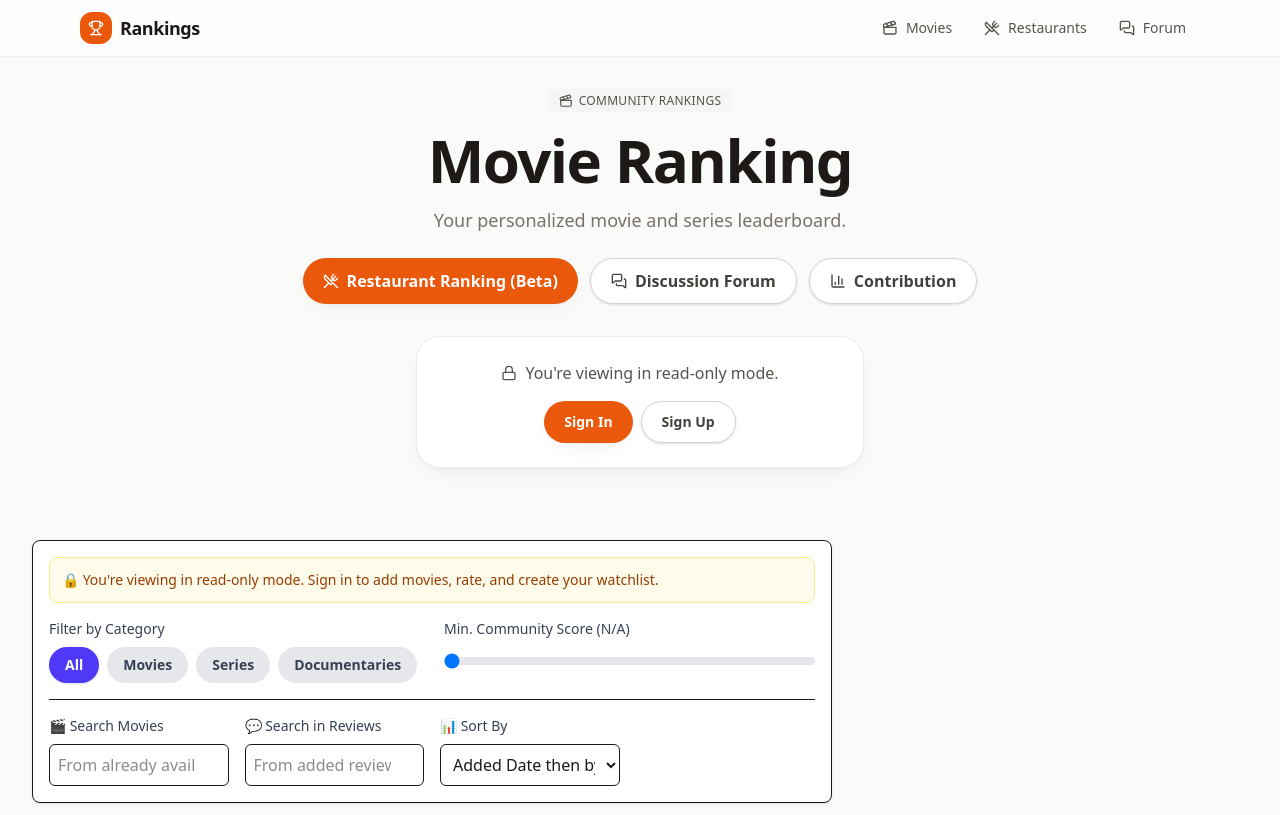
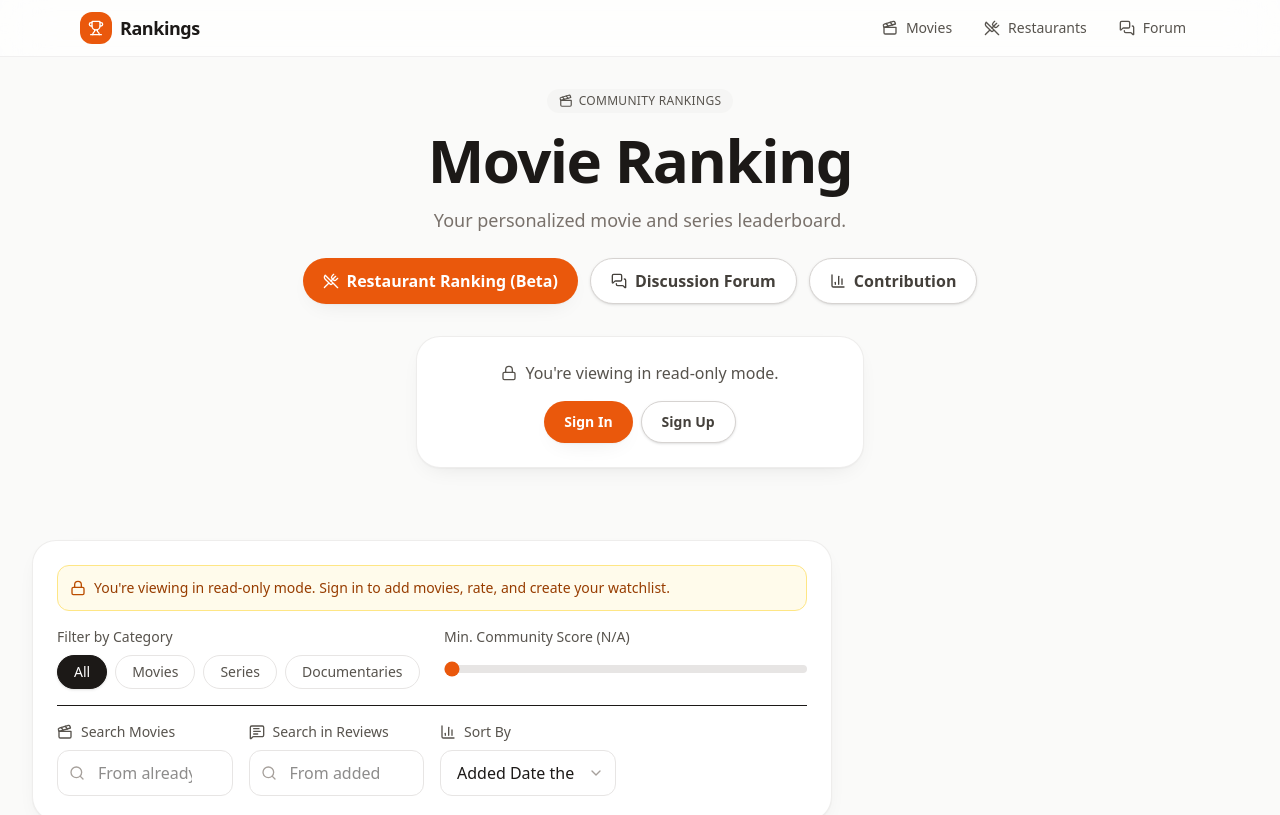
Before and after one commit to mvbuff/movie-ranking-app, a Next.js app: page / in a window 1280 px wide. Shown: the top 815 px of the page. Built offline with nearby package versions, Linux system fonts and the light colour scheme; no server answers; the database is empty.

Commit message:
MUSE: UI refresh for filter-controls.tsx - modernize visuals per design contract (stone palette, input-modern, pills, lucide icons); presentation only

```diff
--- a/src/components/filter-controls.tsx
+++ b/src/components/filter-controls.tsx
@@ -1,6 +1,6 @@
 'use client';
 import { SLIDER_RATING_SCALE } from '@/lib/rating-system';
-import { X, Activity } from 'lucide-react';
+import { X, Activity, Search, Lock, Star, Clapperboard, MessageSquareText, BarChart3, Bell, ChevronDown } from 'lucide-react';
 
 // Manually define the Category type for client-side use
 export type Category = 'MOVIE' | 'SERIES' | 'DOCUMENTARY';
@@ -51,11 +51,12 @@ export default function FilterControls({
     : categories;
 
   return (
-    <div className="w-full max-w-7xl mx-auto my-8 p-4 bg-white rounded-lg shadow-sm border">
+    <div className="w-full max-w-7xl mx-auto my-8 p-4 sm:p-6 bg-white rounded-3xl border border-stone-200/70 shadow-soft">
       {readOnlyMode && (
-        <div className="mb-4 p-3 bg-amber-50 border border-amber-200 rounded-lg">
+        <div className="mb-4 p-3 bg-amber-50 border border-amber-200 rounded-xl flex items-start gap-2">
+          <Lock size={16} className="text-amber-700 mt-0.5 shrink-0" />
           <p className="text-amber-800 text-sm">
-            🔒 You&apos;re viewing in read-only mode. Sign in to add movies, rate, and create your watchlist.
+            You&apos;re viewing in read-only mode. Sign in to add movies, rate, and create your watchlist.
           </p>
         </div>
       )}
@@ -63,29 +64,27 @@ export default function FilterControls({
       <div className="grid grid-cols-1 md:grid-cols-2 gap-6">
         {/* Category Filters */}
         <div className="space-y-2">
-          <label className="block text-sm font-medium text-gray-700">
+          <label className="block text-sm font-medium text-stone-600">
             Filter by Category
           </label>
-          <div className="flex items-center gap-2 flex-wrap">
+          <div className="flex flex-wrap gap-2">
             {availableCategories.map(({ id, name }) => (
               <button
                 key={id}
                 onClick={() => onCategoryChange(id)}
-                className={`px-4 py-2 text-sm font-semibold rounded-full transition-colors ${
+                className={`rounded-full px-4 py-1.5 text-sm font-medium transition-all inline-flex items-center gap-1.5 ${
                   activeCategory === id
-                    ? id === 'YET_TO_RATE'
-                      ? 'bg-orange-600 text-white shadow'
-                      : id === 'WATCHLIST'
-                      ? 'bg-blue-600 text-white shadow'
-                      : 'bg-indigo-600 text-white shadow'
-                    : id === 'YET_TO_RATE'
-                    ? 'bg-orange-100 text-orange-700 hover:bg-orange-200'
-                    : id === 'WATCHLIST'
-                    ? 'bg-blue-100 text-blue-700 hover:bg-blue-200'
-                    : 'bg-gray-200 text-gray-700 hover:bg-gray-300'
+                    ? 'bg-stone-900 text-white border border-stone-900 shadow-sm'
+                    : 'bg-white border border-stone-200 text-stone-600 hover:border-stone-300 hover:-translate-y-px'
                 }`}
               >
-                {id === 'YET_TO_RATE' ? '⭐ ' : ''}{name}
+                {id === 'YET_TO_RATE' && (
+                  <Star
+                    size={14}
+                    className={activeCategory === id ? 'fill-amber-300 text-amber-300' : 'text-amber-500'}
+                  />
+                )}
+                {name}
               </button>
             ))}
           </div>
@@ -93,7 +92,7 @@ export default function FilterControls({
 
         {/* Score Threshold Filter */}
         <div className="space-y-2">
-          <label htmlFor="score-threshold" className="block text-sm font-medium text-gray-700">
+          <label htmlFor="score-threshold" className="block text-sm font-medium text-stone-600">
             Min. {readOnlyMode ? 'Community' : 'Friend'} Score ({SLIDER_RATING_SCALE.find(s => s.score === scoreThreshold)?.display || 'N/A'})
           </label>
           <input
@@ -104,7 +103,7 @@ export default function FilterControls({
             step="1"
             value={scoreThreshold}
             onChange={(e) => onScoreThresholdChange(parseFloat(e.target.value))}
-            className="w-full h-2 bg-gray-200 rounded-lg appearance-none cursor-pointer"
+            className="w-full h-2 bg-stone-200 rounded-lg appearance-none cursor-pointer accent-brand"
           />
         </div>
       </div>
@@ -112,22 +111,26 @@ export default function FilterControls({
       <div className="grid grid-cols-1 sm:grid-cols-2 lg:grid-cols-4 items-center gap-4 mt-4 pt-4 border-t">
         {/* Search Movies */}
         <div className="w-full">
-          <label htmlFor="search-movies" className="block text-sm font-medium text-gray-700 mb-2">
-            🎬 Search Movies
+          <label htmlFor="search-movies" className="block text-sm font-medium text-stone-600 mb-2">
+            <span className="flex items-center gap-2">
+              <Clapperboard size={16} />
+              Search Movies
+            </span>
           </label>
           <div className="relative">
+            <Search size={16} className="absolute left-3 top-1/2 -translate-y-1/2 text-stone-400 pointer-events-none" />
             <input
               id="search-movies"
               type="text"
               value={searchTerm}
               onChange={(e) => onSearchChange(e.target.value)}
               placeholder="From already available list..."
-              className="w-full p-2 pr-8 border rounded-md focus:ring-2 focus:ring-blue-500 focus:border-blue-500"
+              className="input-modern w-full pl-10 pr-10"
             />
             {searchTerm && (
               <button
                 onClick={() => onSearchChange('')}
-                className="absolute right-2 top-1/2 transform -translate-y-1/2 p-1 text-gray-400 hover:text-gray-600 transition-colors"
+                className="absolute right-2 top-1/2 transform -translate-y-1/2 p-1 text-stone-400 hover:text-stone-600 transition-colors"
                 title="Clear search"
               >
                 <X size={16} />
@@ -138,22 +141,26 @@ export default function FilterControls({
 
         {/* Search Reviews */}
         <div className="w-full">
-          <label htmlFor="search-reviews" className="block text-sm font-medium text-gray-700 mb-2">
-            💬 Search in Reviews
+          <label htmlFor="search-reviews" className="block text-sm font-medium text-stone-600 mb-2">
+            <span className="flex items-center gap-2">
+              <MessageSquareText size={16} />
+              Search in Reviews
+            </span>
           </label>
           <div className="relative">
+            <Search size={16} className="absolute left-3 top-1/2 -translate-y-1/2 text-stone-400 pointer-events-none" />
             <input
               id="search-reviews"
               type="text"
               value={reviewSearchTerm}
               onChange={(e) => onReviewSearchChange(e.target.value)}
               placeholder="From added reviews..."
-              className="w-full p-2 pr-8 border rounded-md focus:ring-2 focus:ring-green-500 focus:border-green-500"
+              className="input-modern w-full pl-10 pr-10"
             />
             {reviewSearchTerm && (
               <button
                 onClick={() => onReviewSearchChange('')}
-                className="absolute right-2 top-1/2 transform -translate-y-1/2 p-1 text-gray-400 hover:text-gray-600 transition-colors"
+                className="absolute right-2 top-1/2 transform -translate-y-1/2 p-1 text-stone-400 hover:text-stone-600 transition-colors"
                 title="Clear search"
               >
                 <X size={16} />
@@ -164,14 +171,18 @@ export default function FilterControls({
 
         {/* Sort by */}
         <div className="w-full">
-          <label htmlFor="sort-by" className="block text-sm font-medium text-gray-700 mb-2">
-            📊 Sort By
+          <label htmlFor="sort-by" className="block text-sm font-medium text-stone-600 mb-2">
+            <span className="flex items-center gap-2">
+              <BarChart3 size={16} />
+              Sort By
+            </span>
           </label>
+          <div className="relative">
             <select
               id="sort-by"
               value={sortBy}
               onChange={(e) => onSortChange(e.target.value as SortKey)}
-            className="w-full p-2 border rounded-md bg-white focus:ring-2 focus:ring-blue-500 focus:border-blue-500"
+              className="input-modern w-full appearance-none pr-10"
             >
             <option value="aggregateScore">{readOnlyMode ? 'Community Score' : 'Friend Score'}</option>
             <option value="currentUserRating">Your Rating</option>
@@ -181,17 +192,22 @@ export default function FilterControls({
             <option value="releaseYearThenScore">Release Year then by Score</option>
             <option value="mostFeedback">Most feedback received</option>
             </select>
+            <ChevronDown size={16} className="absolute right-3 top-1/2 -translate-y-1/2 text-stone-400 pointer-events-none" />
+          </div>
         </div>
 
         {/* Recent Updates Button */}
         {!readOnlyMode && setShowActivityPopup && (
           <div className="w-full">
-            <label className="block text-sm font-medium text-gray-700 mb-2">
-              🔔 Community
+            <label className="block text-sm font-medium text-stone-600 mb-2">
+              <span className="flex items-center gap-2">
+                <Bell size={16} />
+                Community
+              </span>
             </label>
             <button
               onClick={() => setShowActivityPopup(true)}
-              className="w-full p-2 bg-gradient-to-r from-slate-600 to-slate-700 hover:from-slate-700 hover:to-slate-800 text-white rounded-md font-medium transition-all duration-200 shadow-sm hover:shadow-md flex items-center justify-center gap-2 text-sm"
+              className="btn-secondary w-full flex items-center justify-center gap-2 text-sm"
             >
               <Activity size={14} />
               Recent Updates
```
Lines whose indentation alone changed are shown as unchanged.
